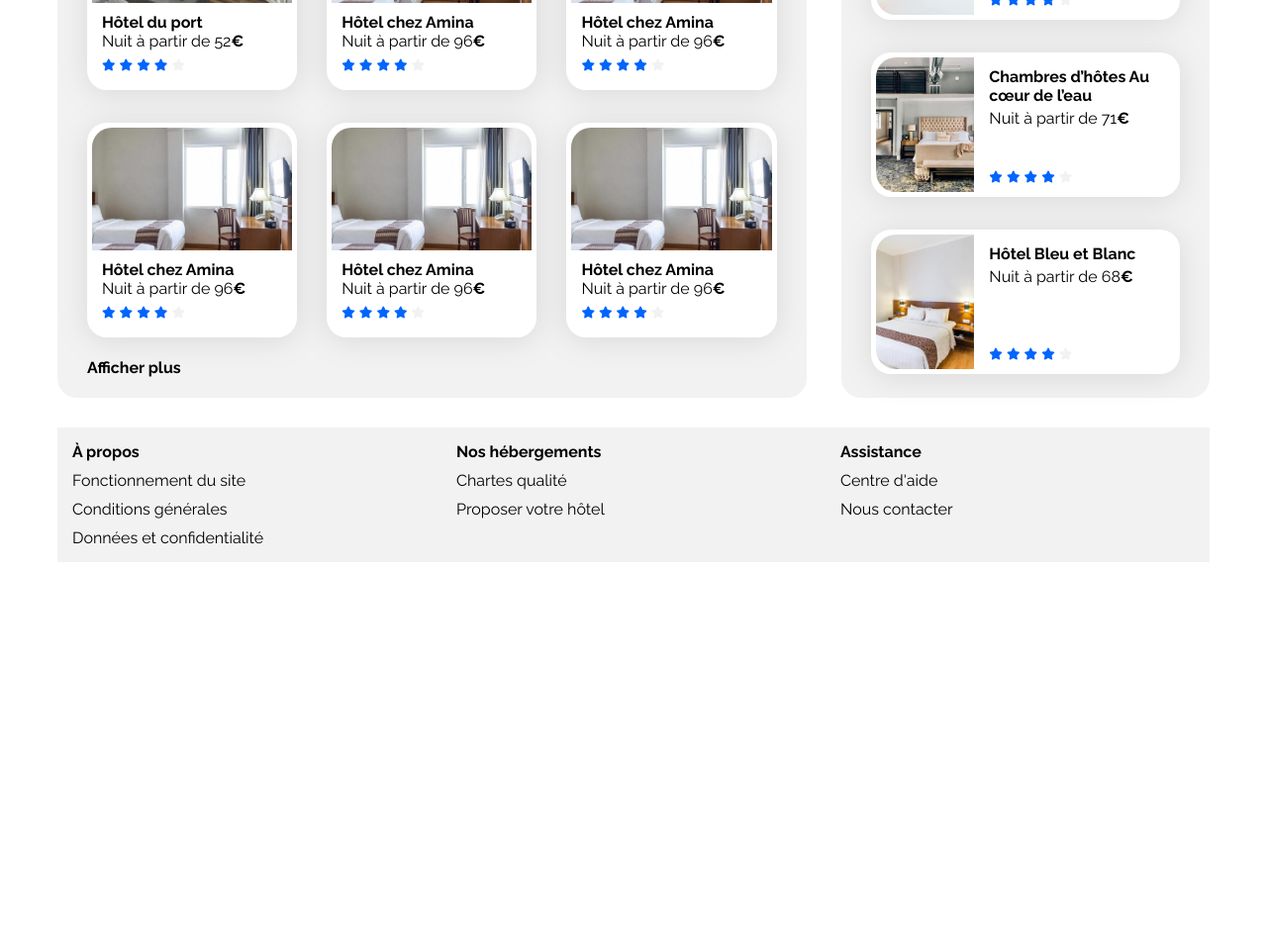
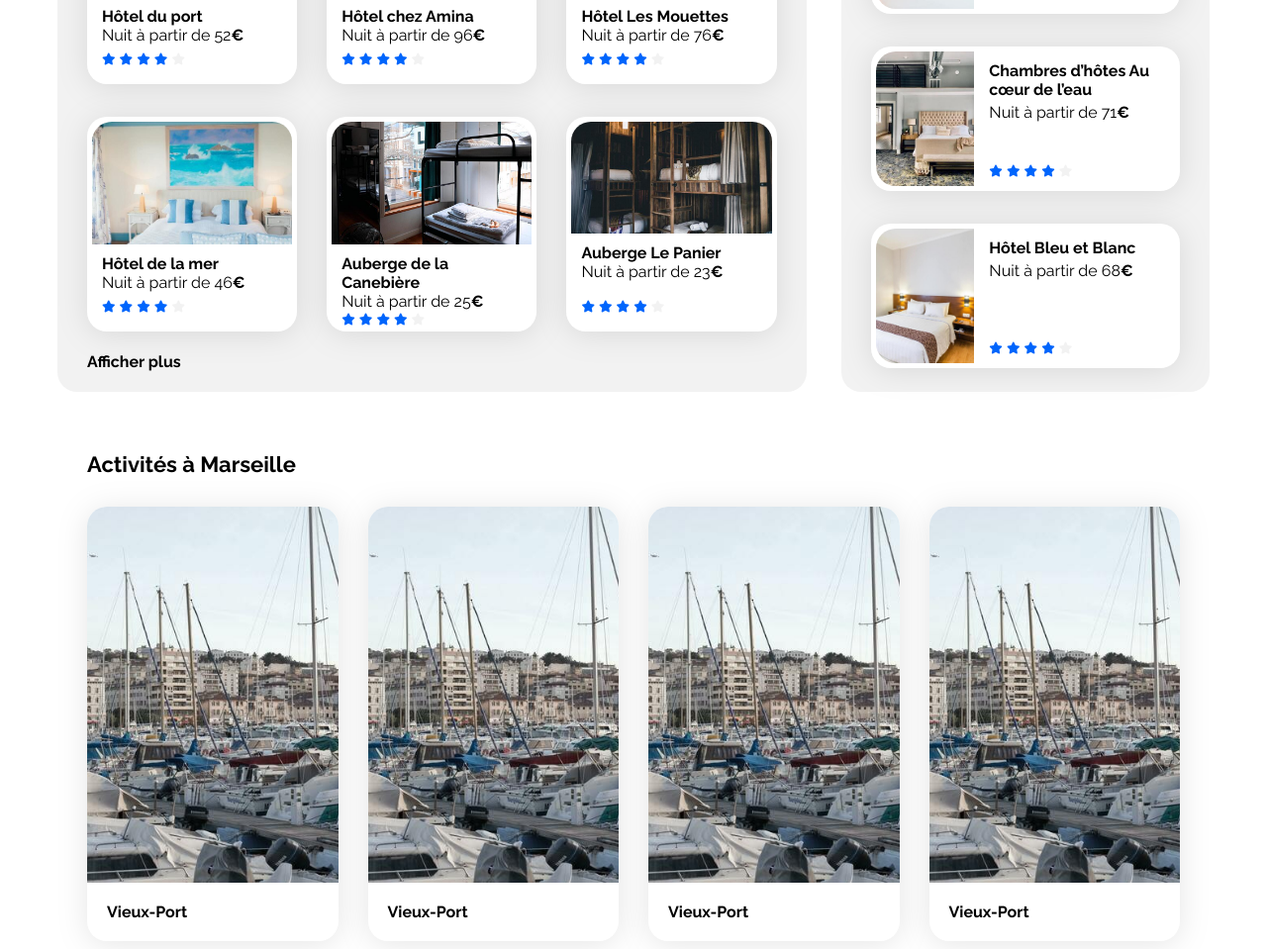
Before and after one commit to ynadOS/OC_P2_Booki, a plain HTML site: page index.html in a window 1280 px wide. Shown: the part 641-1600 px from the top of the page at 99% size. Before the commit the page ends 1217 px from the top, so only its background shows below. Drawn offline with Linux system fonts and the light colour scheme.

Commit message:
ajout section activités

```diff
--- a/css/style.css
+++ b/css/style.css
@@ -315,6 +315,41 @@ a {
 }
 
 
+/* Activités */
+.activites {
+    margin: 30px;
+}
+
+.activites-title {
+    padding-top: 30px;
+    padding-bottom: 30px;
+}
+
+.resultats-activites {
+    display: grid;
+    grid-template-columns: 1fr 1fr 1fr 1fr;
+    column-gap: 30px;
+}
+
+.activites-cards .card {
+    width: 100%;
+    height: 439px;
+    border-radius: 20px;
+    padding: 0;
+}
+
+.activites-cards img {
+    width: 100%;
+    height: 380px;
+    border-radius: 20px 20px 0 0;
+}
+
+.activites-cards .card-content {
+    display: flex;
+    margin-left: 20px;
+    align-items: center;
+}
+
 /* Pied de page */
 footer {
     margin-top: 30px;
--- a/index.html
+++ b/index.html
@@ -25,8 +25,8 @@
                 <div class="menu-navigation">
                     <nav>
                         <ul>
-                            <div><li class="nav-menu"><a href="#">Hébergements</a></li></div>
-                            <div><li class="nav-menu"><a href="#">Activités</a></li></div>
+                            <li class="nav-menu"><a href="#">Hébergements</a></li>
+                            <li class="nav-menu"><a href="#">Activités</a></li>
                         </ul>
                     </nav>
 
@@ -41,7 +41,7 @@
                     <p>En plein centre-ville ou pleine nature</p>
                 </div>
                 <div class="search-bar">
-                    <div><i class="fa-solid fa-location-dot"></i></div><input type="search" placeholder="Marseille, France"></i><button class="button-search">Rechercher</button>
+                    <div><i class="fa-solid fa-location-dot"></i></div><input type="search" placeholder="Marseille, France"><button class="button-search">Rechercher</button>
                 </div>
                 <div class="filtres">
                     <div class="titre-filtre">
@@ -58,7 +58,7 @@
                     <div class="bulle-info">
                         <i class="fa-solid fa-info"></i>
                     </div>
-                    <div class="infos-nb-logements">Plus de 500 logements sont disponibles dans cette ville</p></div><p>
+                    <div class="infos-nb-logements">Plus de 500 logements sont disponibles dans cette ville</div>
                 </div>
             </div>
             <div class="hebergements-and-populaires">
@@ -113,11 +113,11 @@
                         <div class="herbergements-cards">
                             <a href="#">
                                 <article class="card">
-                                    <img src="/images/hebergements/febrian-zakaria.jpg" alt="Photo hébergement chez Amina">
+                                    <img src="/images/hebergements/reisetopia.jpg" alt="Photo chambre miroir et lampe">
                                     <div class="card-content">
                                         <div class="card-txt">
-                                            <h3 class="card-title">Hôtel chez Amina</h3>
-                                            <p class="card-subtitle">Nuit à partir de 96<span class="euro">€</span></p>
+                                            <h3 class="card-title">Hôtel Les Mouettes</h3>
+                                            <p class="card-subtitle">Nuit à partir de 76<span class="euro">€</span></p>
                                         </div>
                                         <div class="card-rating">
                                             <i class="fa-xs fa-solid fa-star" aria-hidden="true"></i>
@@ -134,11 +134,11 @@
                         <div class="herbergements-cards">
                             <a href="#">
                                 <article class="card">
-                                    <img src="/images/hebergements/febrian-zakaria.jpg" alt="Photo hébergement chez Amina">
+                                    <img src="/images/hebergements/annie-spratt.jpg" alt="Photo chambre peinture de la mer">
                                     <div class="card-content">
                                         <div class="card-txt">
-                                            <h3 class="card-title">Hôtel chez Amina</h3>
-                                            <p class="card-subtitle">Nuit à partir de 96<span class="euro">€</span></p>
+                                            <h3 class="card-title">Hôtel de la mer</h3>
+                                            <p class="card-subtitle">Nuit à partir de 46<span class="euro">€</span></p>
                                         </div>
                                         <div class="card-rating">
                                             <i class="fa-xs fa-solid fa-star" aria-hidden="true"></i>
@@ -155,11 +155,11 @@
                         <div class="herbergements-cards">
                             <a href="#">
                                 <article class="card">
-                                    <img src="/images/hebergements/febrian-zakaria.jpg" alt="Photo hébergement chez Amina">
+                                    <img src="/images/hebergements/marcus-loke.jpg" alt="Photo chambre avec serviettes sur lit">
                                     <div class="card-content">
                                         <div class="card-txt">
-                                            <h3 class="card-title">Hôtel chez Amina</h3>
-                                            <p class="card-subtitle">Nuit à partir de 96<span class="euro">€</span></p>
+                                            <h3 class="card-title">Auberge de la Canebière</h3>
+                                            <p class="card-subtitle">Nuit à partir de 25<span class="euro">€</span></p>
                                         </div>
                                         <div class="card-rating">
                                             <i class="fa-xs fa-solid fa-star" aria-hidden="true"></i>
@@ -176,11 +176,11 @@
                         <div class="herbergements-cards">
                             <a href="#">
                                 <article class="card">
-                                    <img src="/images/hebergements/febrian-zakaria.jpg" alt="Photo hébergement chez Amina">
+                                    <img src="/images/hebergements/nicate-lee.jpg" alt="Photo chambre lits superposés">
                                     <div class="card-content">
                                         <div class="card-txt">
-                                            <h3 class="card-title">Hôtel chez Amina</h3>
-                                            <p class="card-subtitle">Nuit à partir de 96<span class="euro">€</span></p>
+                                            <h3 class="card-title">Auberge Le Panier</h3>
+                                            <p class="card-subtitle">Nuit à partir de 23<span class="euro">€</span></p>
                                         </div>
                                         <div class="card-rating">
                                             <i class="fa-xs fa-solid fa-star" aria-hidden="true"></i>
@@ -203,7 +203,7 @@
                  <!-- Hébergements les plus populaires -->
                 <section class="populaires">
                     <div class="populaires-title">
-                        <h2 class="section-title">Les plus populaires</h2></i>
+                        <h2 class="section-title">Les plus populaires</h2>
                         <i class="fa-solid fa-chart-line" aria-hidden="true"></i>
                     </div>
                     <div class="populaires-cards">
@@ -267,6 +267,55 @@
                     </div>
                 </section>
             </div>
+            <!-- Activités -->
+                <section class="activites">
+                    <div class="activites-title">
+                        <h2 class="section-title">Activités à Marseille</h2>
+                    </div>
+                    <div class="resultats-activites">
+                        <div class="activites-cards">
+                            <a href="#">
+                                <article class="card">
+                                    <img src="images/activites/reno-laithienne.jpg" alt="Image du vieux port">
+                                    <div class="card-content">
+                                        <h3 class="card-title">Vieux-Port</h3>
+                                    </div>
+                                </article>
+                            </a>
+                        </div>
+                        <div class="activites-cards">
+                            <a href="#">
+                                <article class="card">
+                                    <img src="images/activites/reno-laithienne.jpg" alt="Image du vieux port">
+                                    <div class="card-content">
+                                        <h3 class="card-title">Vieux-Port</h3>
+                                    </div>
+                                </article>
+                            </a>
+                        </div>
+                        <div class="activites-cards">
+                            <a href="#">
+                                <article class="card">
+                                    <img src="images/activites/reno-laithienne.jpg" alt="Image du vieux port">
+                                    <div class="card-content">
+                                        <h3 class="card-title">Vieux-Port</h3>
+                                    </div>
+                                </article>
+                            </a>
+                        </div>
+                        <div class="activites-cards">
+                            <a href="#">
+                                <article class="card">
+                                    <img src="images/activites/reno-laithienne.jpg" alt="Image du vieux port">
+                                    <div class="card-content">
+                                        <h3 class="card-title">Vieux-Port</h3>
+                                    </div>
+                                </article>
+                            </a>
+                        </div>
+
+                    </div>
+                </section>
         </main>
         <footer>
           <div class="menu-footer">
@@ -297,7 +346,6 @@
                     </ul>
                 </div>
             </div>
-      </div>
 
         </footer>
     </div>
```
